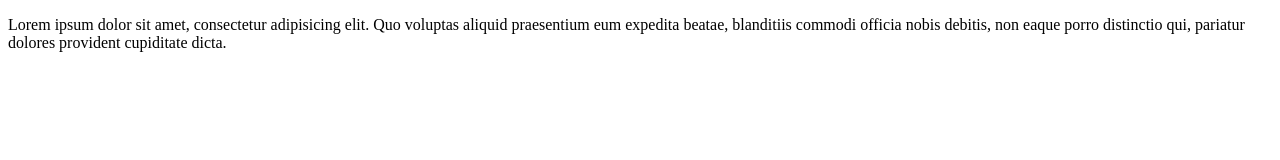
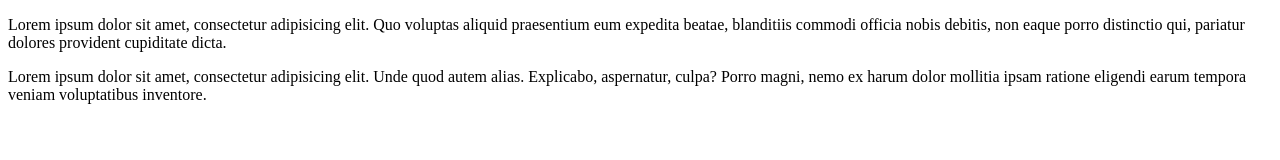
Before and after one commit to AndrzejS001/gitjestgit, a plain HTML site: page index.html in a window 1280 px wide. Drawn offline with Linux system fonts and the light colour scheme.

Commit message:
trzeci paragraf

```diff
--- a/index.html
+++ b/index.html
@@ -6,6 +6,7 @@
 </head>
 <body>
 <p>Lorem ipsum dolor sit amet, consectetur adipisicing elit. Quo voluptas aliquid praesentium eum expedita beatae, blanditiis commodi officia nobis debitis, non eaque porro distinctio qui, pariatur dolores provident cupiditate dicta.</p>
+<p>Lorem ipsum dolor sit amet, consectetur adipisicing elit. Unde quod autem alias. Explicabo, aspernatur, culpa? Porro magni, nemo ex harum dolor mollitia ipsam ratione eligendi earum tempora veniam voluptatibus inventore.</p>
 
 </body>
 </html>
```
